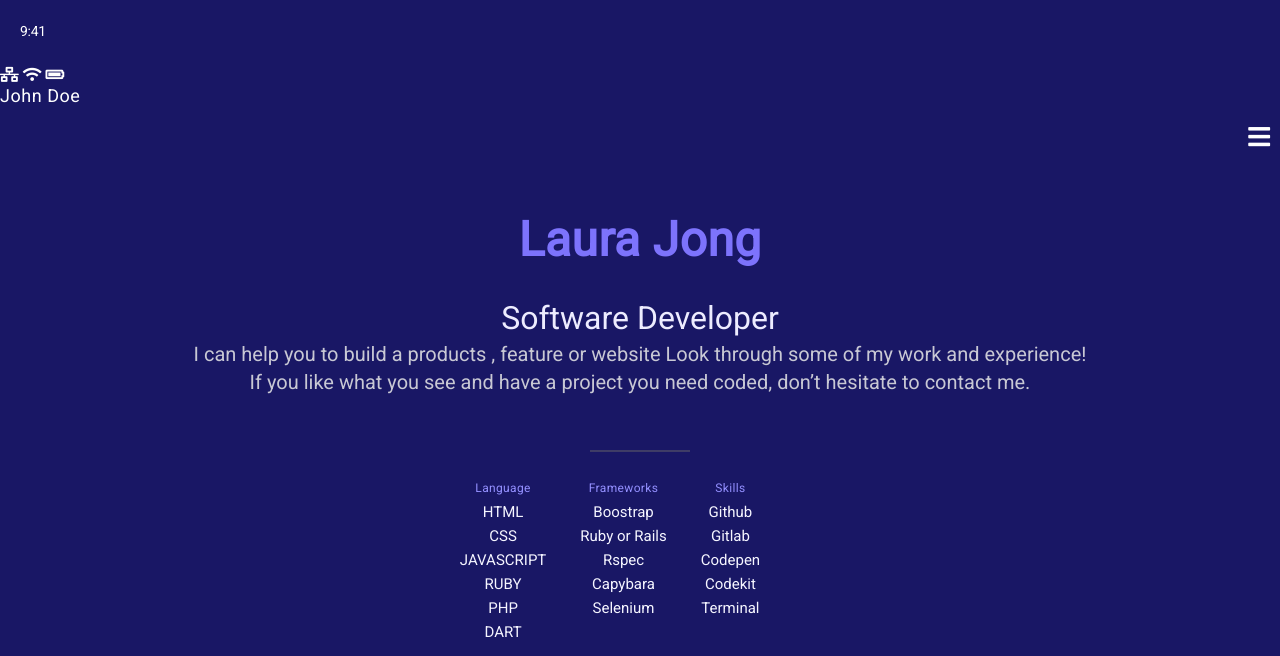
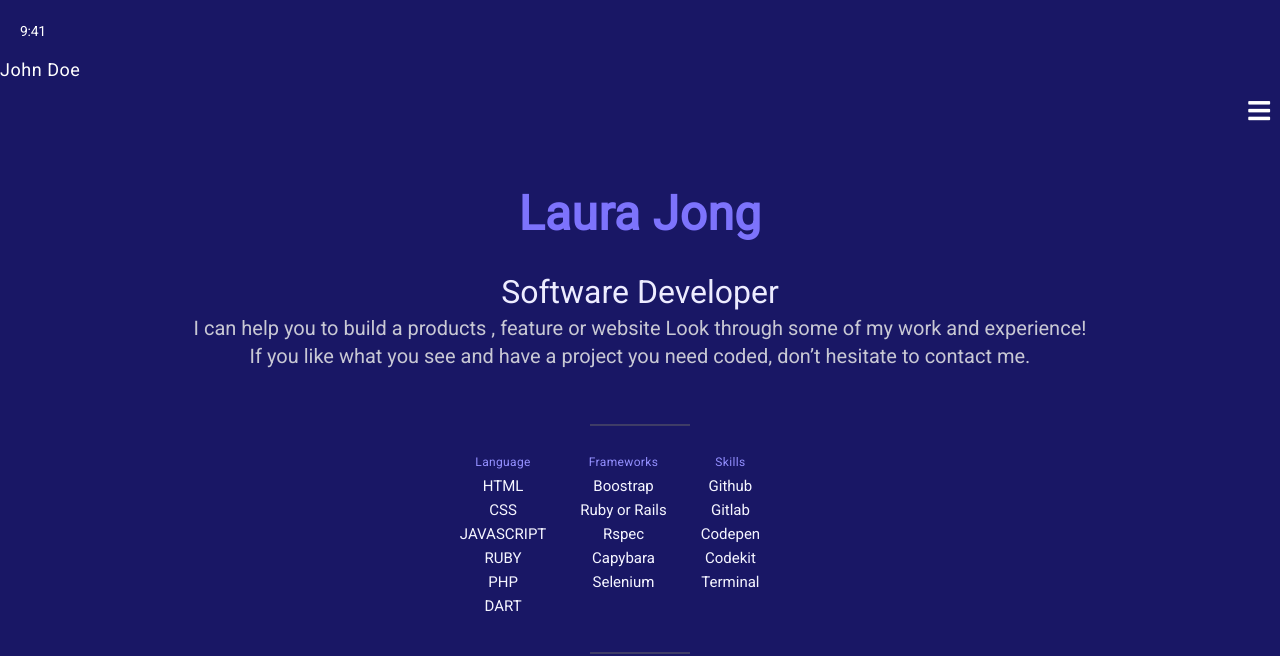
Before and after one commit to Lynn-Kish/Portofolio, a website: page index.html in a window 1280 px wide. Shown: the top 656 px of the page. Drawn offline with Linux system fonts and the light colour scheme.

Commit message:
first commit

```diff
--- a/index.html
+++ b/index.html
@@ -14,9 +14,6 @@
   <div id="time">
     <h1>9:41</h1>
 </div>
-<i class="fas fa-network-wired common-icon"></i>
-<i class="fas fa-wifi common-icon"></i>
-<i class="fas fa-battery-full common-icon"></i>
     <header>
         <h2>John Doe</h2>
 
--- a/style.css
+++ b/style.css
@@ -24,16 +24,6 @@
     font-family: Roboto;
     font-weight: 500;
     letter-spacing: -0.28px;
-  }
-
-   /* Custom styles for the common icon class */
-  .common-icon {
-    color: #fff;
-    font-size: 15px;
-    top: 10px;
-    right: 10px;
-    display: inline;
-    align-items: right;
   }
 
   /* Style for the heading (h2) */
```
